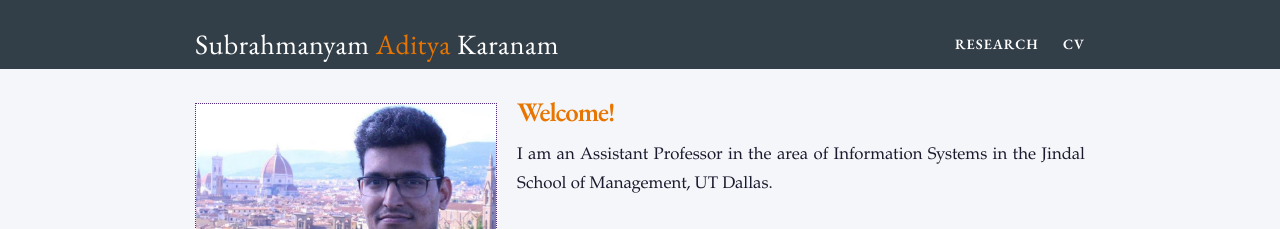
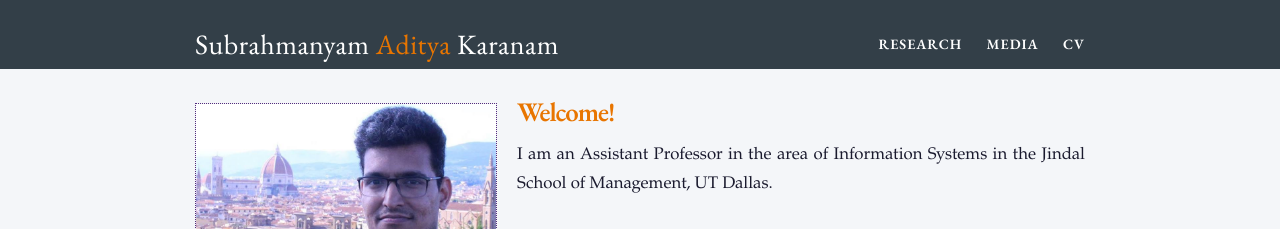
Before and after one commit to askaranam/askaranam.github.io, a Jekyll site: the page built from index.html, in a window 1280 px wide. Shown: the top 229 px of the page. Built offline with Jekyll 4.4.1, drawn with Linux system fonts in a browser that asks for light colours; nearby versions of some CDN libraries; some web fonts are replaced.

Commit message:
Update menu.yml

```diff
--- a/_data/menu.yml
+++ b/_data/menu.yml
@@ -3,6 +3,9 @@
 
 - title: "Research"
   href: "/research.html"
+
+- title: "Media"
+  href: "/media.html"
 
 # - title: "Blog"
 #   href: "/blog/"
```
